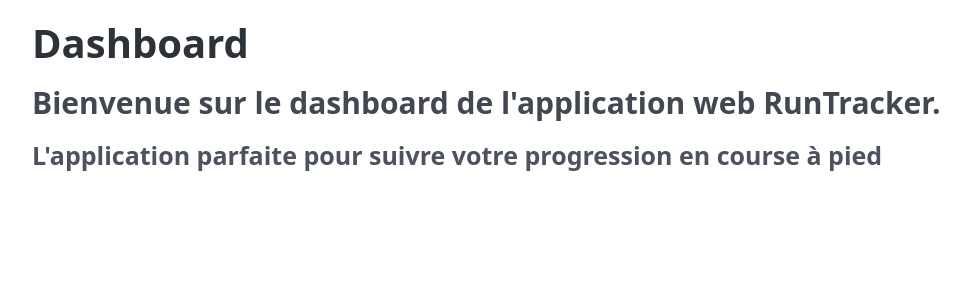
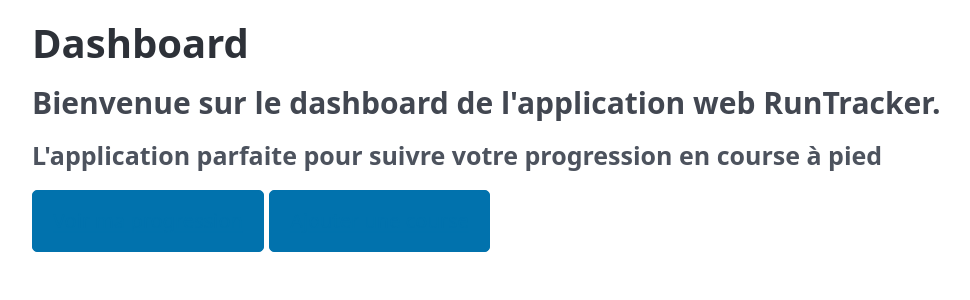
Before and after one commit to DYLANeay/runtracker-progserv2, a PHP site: page /pages/index.php in a window 1280 px wide. Shown: the top 300 px of the page, without its empty margins (8-978 px from the left). Run offline with PHP 8.4, Linux system fonts and the light colour scheme; some libraries are stand-ins or nearby versions.

Commit message:
add links and buttons to redirect the user to the different pages

```diff
--- a/public/pages/index.php
+++ b/public/pages/index.php
@@ -26,6 +26,11 @@ require __DIR__ . '/../../src/utils/autoloader.php';
 
         <h4>L'application parfaite pour suivre votre progression en course à pied</h4>
 
+
+        <button><a href="./progress.php">Voir ma progression</a></button>
+
+        <button><a href="./create.php">Ajouter une course</a></button>
+
     </main>
 </body>
 
```
